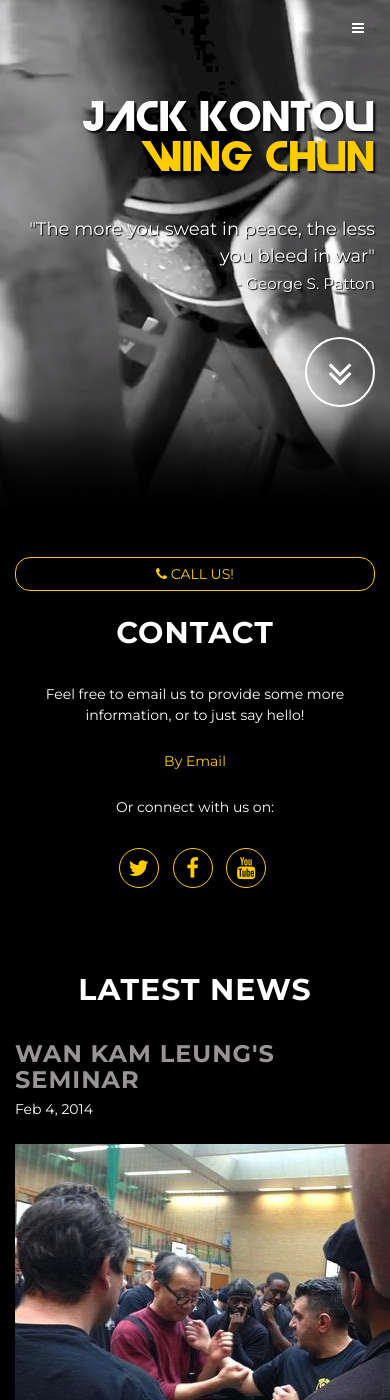
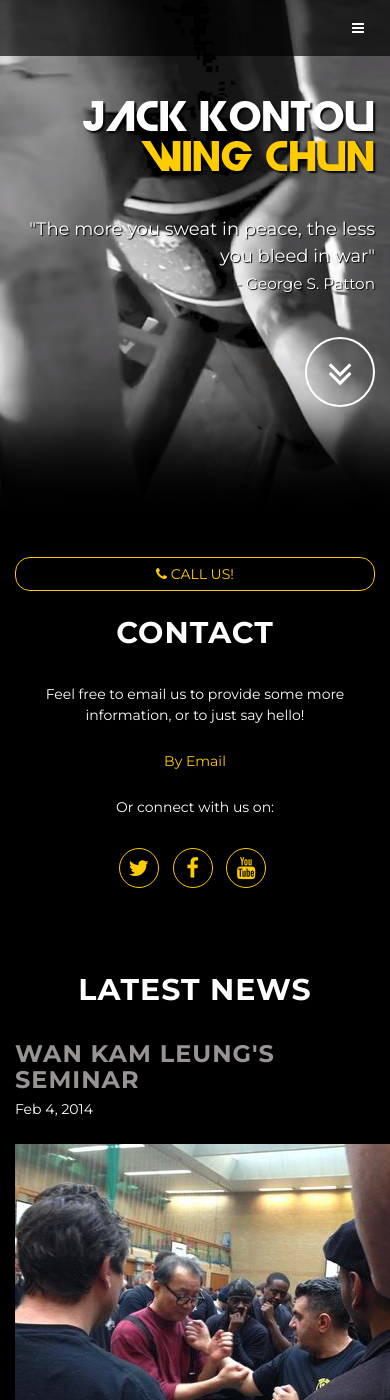
Before and after one commit to JackKontouWingChun/jkwc_ws, a Jekyll site: the page built from index.html, in a window 390 px wide and 1400 px high. Built offline with Jekyll 4.4.1, drawn with Linux system fonts in a browser that asks for light colours; the list of posts is cut into pages by our own code.

Commit message:
navbar styling changes

```diff
--- a/css/grayscale.css
+++ b/css/grayscale.css
@@ -495,10 +495,10 @@ body {
     }
 	.navbar-custom {
 		border-bottom: none;
-		background-color: transparent;
+		background-color: rgba(0, 0, 0, 0.67);
 	}
 	.navbar-collapse{
-		background-color: rgba(153, 153, 153, 0.67);
+		background-color: rgba(40, 40, 40, 0.67);
 	}
 	#myCarousel .item { height: 310px; }
 	#slide0 {
```
